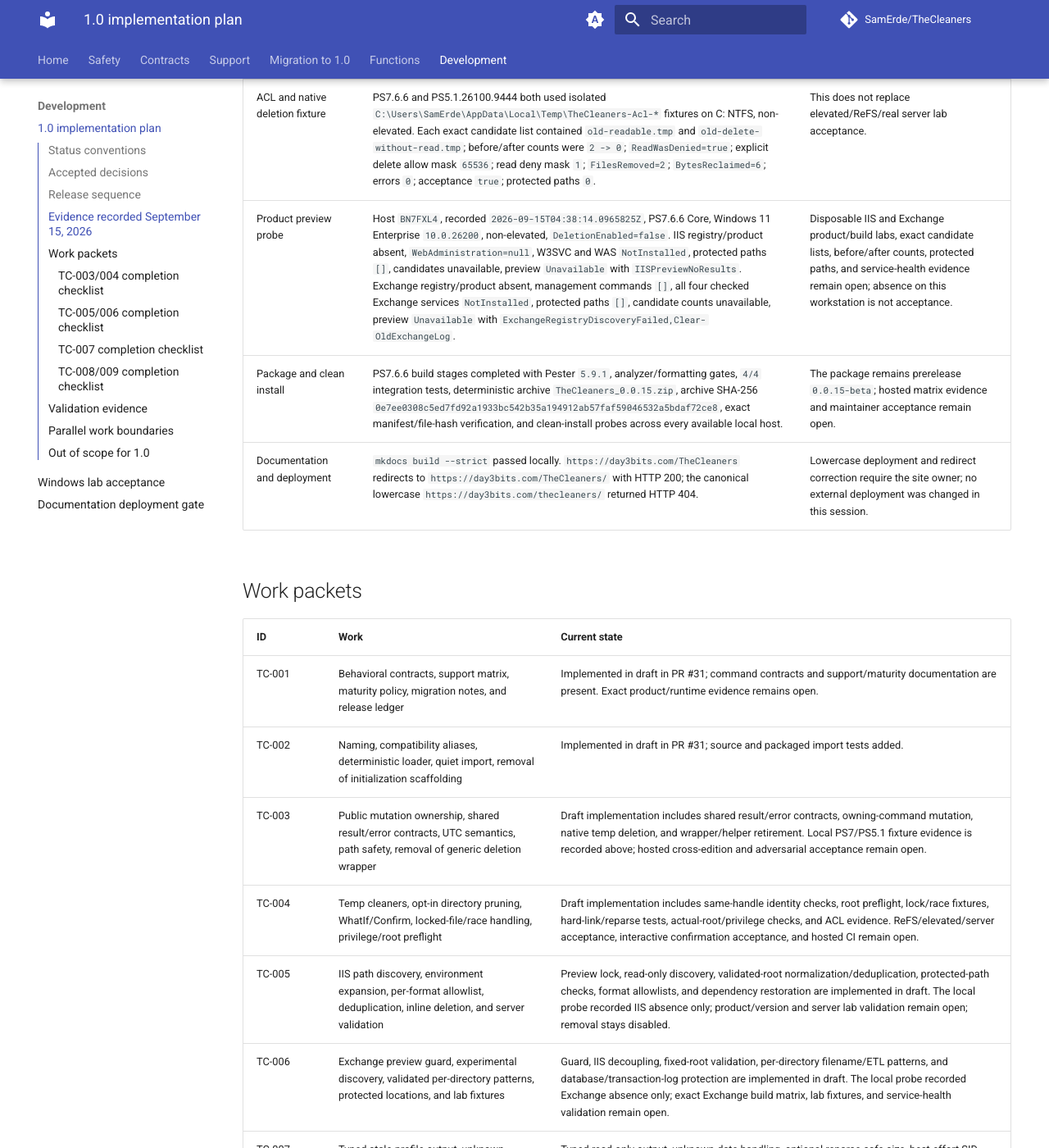
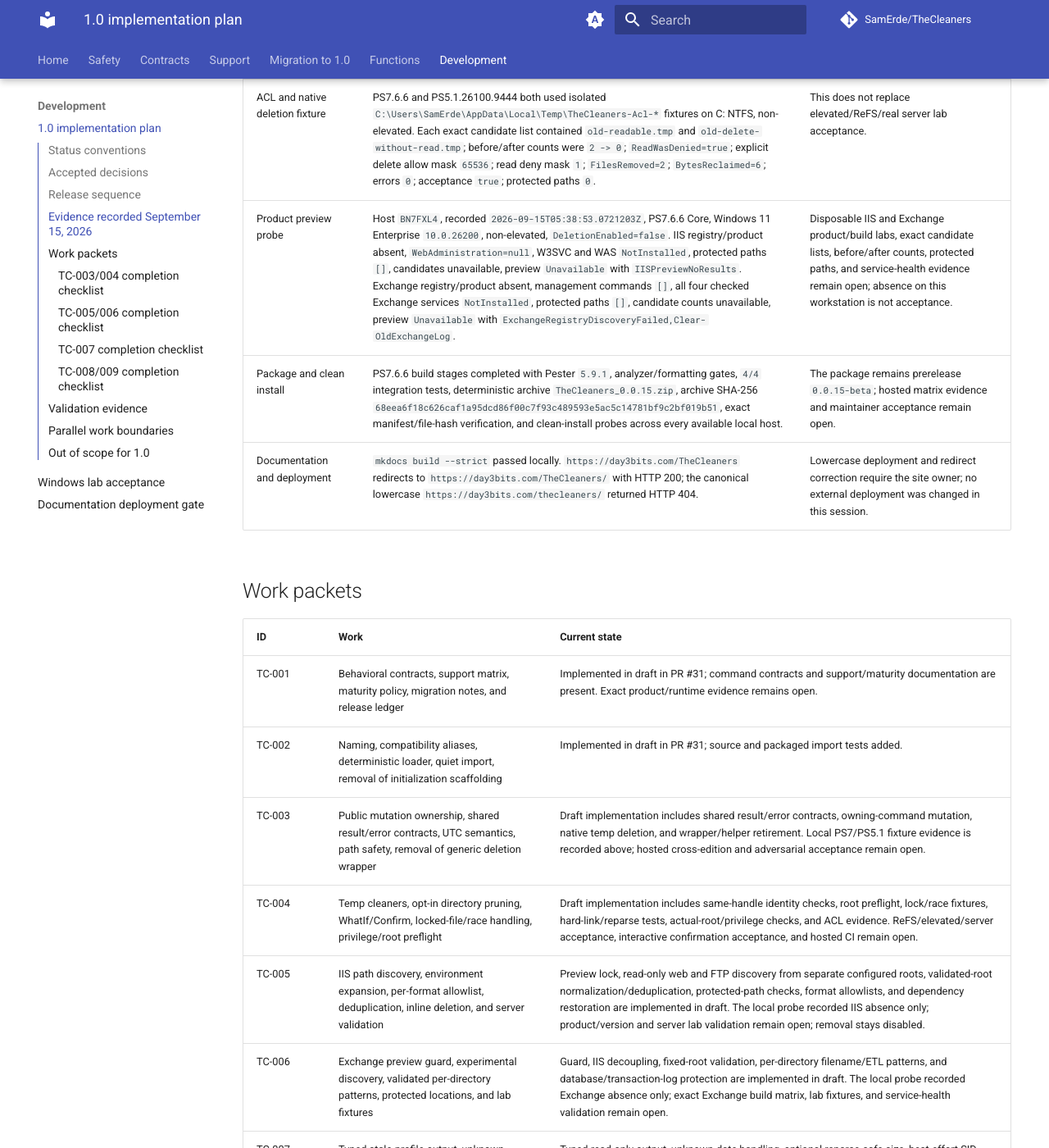
Before and after one commit to SamErde/TheCleaners, an MkDocs documentation site: the page built from docs/release-plan-1.0.md, in a window 1280 px wide and 1400 px high, scrolled down 2052 px. Shown: the whole window at 82% size. Built offline with MkDocs 1.6.1 and Material for MkDocs 9.7.7, drawn with Linux system fonts in a browser that asks for light colours; comment, search, counter and statistics services are not loaded; some of the changed text lies outside the part shown.

Commit message:
Record FTP review and final evidence

```diff
--- a/docs/release-plan-1.0.md
+++ b/docs/release-plan-1.0.md
@@ -31,16 +31,16 @@
 
 ## Evidence recorded September 15, 2026
 
-Source and package evidence was collected at commit `f814404c2948d40daa818122613a9b9336544b74`; the ledger update itself is documentation-only and this is not a merged commit or a hosted CI run. No real Windows, IIS, or Exchange cleanup was run, and no release tag or Gallery publication was performed.
+Source and package evidence was collected at commit `134bbecc037b470533d5b3c6731b67a20c5f36cb`; the ledger update itself is documentation-only and this is not a merged commit or a hosted CI run. No real Windows, IIS, or Exchange cleanup was run, and no release tag or Gallery publication was performed.
 
 | Gate | Exact evidence | Boundary that remains open |
 | --- | --- | --- |
 | Host and filesystem | Windows 11 Enterprise `10.0.26200` / build `26200`; PS7.6.6 Core; non-elevated; actual user temp `C:\Users\SamErde\AppData\Local\Temp\`; operating-system Windows root `C:\WINDOWS`; `LongPathsEnabled=0`; visible volumes were NTFS (`OS`, `WINRETOOLS`, `DELLSUPPORT`); no ReFS volume was available. | Elevated, ReFS, and supported Windows client/server acceptance still require a suitable disposable lab. |
-| PS7 current suite | Pester `5.9.1`; `150/150` passed; `0` failed, skipped, or not run; report runtime `7.6.6 Core`; no coverage instrumentation was enabled for this run. | Hosted CI still needs the configured supported 7 LTS and current-stable run URLs. |
-| Windows PowerShell compatibility and coverage | Pester `5.9.1`; PS `5.1.26100.9444` Desktop; `150/150` unit tests passed; `0` failed, skipped, or not run; `80.20%` (`798/995` commands executed/analyzed); report commit `f814404c2948d40daa818122613a9b9336544b74`. The test harness preloaded the CodeDOM-generated native helper before Pester created worker runspaces, so the complete native suite ran. | Hosted PS5.1 acceptance still requires its CI run URL. |
+| PS7 current suite | Pester `5.9.1`; `152/152` passed; `0` failed, skipped, or not run; report runtime `7.6.6 Core`; no coverage instrumentation was enabled for this run. | Hosted CI still needs the configured supported 7 LTS and current-stable run URLs. |
+| Windows PowerShell compatibility and coverage | Pester `5.9.1`; PS `5.1.26100.9444` Desktop; `152/152` unit tests passed; `0` failed, skipped, or not run; `82.10%` (`835/1017` commands executed/analyzed); report commit `134bbecc037b470533d5b3c6731b67a20c5f36cb`. The test harness preloaded the CodeDOM-generated native helper before Pester created worker runspaces, so the complete native suite ran. | Hosted PS5.1 acceptance still requires its CI run URL. |
 | ACL and native deletion fixture | PS7.6.6 and PS5.1.26100.9444 both used isolated `C:\Users\SamErde\AppData\Local\Temp\TheCleaners-Acl-*` fixtures on C: NTFS, non-elevated. Each exact candidate list contained `old-readable.tmp` and `old-delete-without-read.tmp`; before/after counts were `2 -> 0`; `ReadWasDenied=true`; explicit delete allow mask `65536`; read deny mask `1`; `FilesRemoved=2`; `BytesReclaimed=6`; errors `0`; acceptance `true`; protected paths `0`. | This does not replace elevated/ReFS/real server lab acceptance. |
-| Product preview probe | Host `BN7FXL4`, recorded `2026-09-15T04:38:14.0965825Z`, PS7.6.6 Core, Windows 11 Enterprise `10.0.26200`, non-elevated, `DeletionEnabled=false`. IIS registry/product absent, `WebAdministration=null`, W3SVC and WAS `NotInstalled`, protected paths `[]`, candidates unavailable, preview `Unavailable` with `IISPreviewNoResults`. Exchange registry/product absent, management commands `[]`, all four checked Exchange services `NotInstalled`, protected paths `[]`, candidate counts unavailable, preview `Unavailable` with `ExchangeRegistryDiscoveryFailed,Clear-OldExchangeLog`. | Disposable IIS and Exchange product/build labs, exact candidate lists, before/after counts, protected paths, and service-health evidence remain open; absence on this workstation is not acceptance. |
-| Package and clean install | PS7.6.6 build stages completed with Pester `5.9.1`, analyzer/formatting gates, `4/4` integration tests, deterministic archive `TheCleaners_0.0.15.zip`, archive SHA-256 `0e7ee0308c5ed7fd92a1933bc542b35a194912ab57faf59046532a5bdaf72ce8`, exact manifest/file-hash verification, and clean-install probes across every available local host. | The package remains prerelease `0.0.15-beta`; hosted matrix evidence and maintainer acceptance remain open. |
+| Product preview probe | Host `BN7FXL4`, recorded `2026-09-15T05:38:53.0721203Z`, PS7.6.6 Core, Windows 11 Enterprise `10.0.26200`, non-elevated, `DeletionEnabled=false`. IIS registry/product absent, `WebAdministration=null`, W3SVC and WAS `NotInstalled`, protected paths `[]`, candidates unavailable, preview `Unavailable` with `IISPreviewNoResults`. Exchange registry/product absent, management commands `[]`, all four checked Exchange services `NotInstalled`, protected paths `[]`, candidate counts unavailable, preview `Unavailable` with `ExchangeRegistryDiscoveryFailed,Clear-OldExchangeLog`. | Disposable IIS and Exchange product/build labs, exact candidate lists, before/after counts, protected paths, and service-health evidence remain open; absence on this workstation is not acceptance. |
+| Package and clean install | PS7.6.6 build stages completed with Pester `5.9.1`, analyzer/formatting gates, `4/4` integration tests, deterministic archive `TheCleaners_0.0.15.zip`, archive SHA-256 `68eea6f18c626caf1a95dcd86f00c7f93c489593e5ac5c14781bf9c2bf019b51`, exact manifest/file-hash verification, and clean-install probes across every available local host. | The package remains prerelease `0.0.15-beta`; hosted matrix evidence and maintainer acceptance remain open. |
 | Documentation and deployment | `mkdocs build --strict` passed locally. `https://day3bits.com/TheCleaners` redirects to `https://day3bits.com/TheCleaners/` with HTTP 200; the canonical lowercase `https://day3bits.com/thecleaners/` returned HTTP 404. | Lowercase deployment and redirect correction require the site owner; no external deployment was changed in this session. |
 
 ## Work packets
@@ -51,7 +51,7 @@
 | TC-002 | Naming, compatibility aliases, deterministic loader, quiet import, removal of initialization scaffolding | Implemented in draft in PR #31; source and packaged import tests added. |
 | TC-003 | Public mutation ownership, shared result/error contracts, UTC semantics, path safety, removal of generic deletion wrapper | Draft implementation includes shared result/error contracts, owning-command mutation, native temp deletion, and wrapper/helper retirement. Local PS7/PS5.1 fixture evidence is recorded above; hosted cross-edition and adversarial acceptance remain open. |
 | TC-004 | Temp cleaners, opt-in directory pruning, WhatIf/Confirm, locked-file/race handling, privilege/root preflight | Draft implementation includes same-handle identity checks, root preflight, lock/race fixtures, hard-link/reparse tests, actual-root/privilege checks, and ACL evidence. ReFS/elevated/server acceptance, interactive confirmation acceptance, and hosted CI remain open. |
-| TC-005 | IIS path discovery, environment expansion, per-format allowlist, deduplication, inline deletion, and server validation | Preview lock, read-only discovery, validated-root normalization/deduplication, protected-path checks, format allowlists, and dependency restoration are implemented in draft. The local probe recorded IIS absence only; product/version and server lab validation remain open; removal stays disabled. |
+| TC-005 | IIS path discovery, environment expansion, per-format allowlist, deduplication, inline deletion, and server validation | Preview lock, read-only web and FTP discovery from separate configured roots, validated-root normalization/deduplication, protected-path checks, format allowlists, and dependency restoration are implemented in draft. The local probe recorded IIS absence only; product/version and server lab validation remain open; removal stays disabled. |
 | TC-006 | Exchange preview guard, experimental discovery, validated per-directory patterns, protected locations, and lab fixtures | Guard, IIS decoupling, fixed-root validation, per-directory filename/ETL patterns, and database/transaction-log protection are implemented in draft. The local probe recorded Exchange absence only; exact Exchange build matrix, lab fixtures, and service-health validation remain open. |
 | TC-007 | Typed stale-profile output, unknown LastUseTime, optional size, SID resolution, and command inventory | Typed read-only output, unknown-date handling, optional reparse-safe size, best-effort SID resolution, and orphan-helper retirement are implemented in draft; Windows acceptance remains open. |
 | TC-008 | One source-layout package, exact-artifact tests/publication, reproducible build, complete runtime matrix, and CI gates | Source-layout artifact, strict test/integration reports, deterministic archive, content manifest/hash, protected publisher, clean-install probe, and ShouldProcess analyzer gate are implemented in draft. Hosted runtime/CI evidence and maintainer acceptance remain open. |
@@ -94,7 +94,7 @@
 - [x] Add a protected publishing environment and version/tag/prerelease checks; refuse duplicate Gallery versions in the publisher script.
 - [x] Add complete 5.1 plus supported 7 LTS/current package/install tests, not just source unit tests; local PS5.1/PS7.6.6 evidence is recorded above, while hosted 7 LTS/current and CI evidence remain open.
 - [x] Re-enable the ShouldProcess analyzer rule; no broad suppression is used in the draft source.
-- [x] Meet at least 80% overall coverage and explicitly test every safety-critical branch; local PS5.1 measured 80.20% with no skipped tests at `f814404`, while hosted CI and remaining unexecuted failure branches still require evidence.
+- [x] Meet at least 80% overall coverage and explicitly test every safety-critical branch; local PS5.1 measured 82.10% (`835/1017` commands) with no skipped tests at `134bbec`, while hosted CI and remaining unexecuted failure branches still require evidence.
 - [x] Retain machine-readable unit and integration reports, with failed/skipped counts and exact runtime versions in the draft build.
 - [x] Generate command references and external help from the source of truth; add drift checks and validate the documentation build strictly in CI.
 - [x] Update README, migration guide, changelog, support/security policy, contributing instructions, PR template, and agent instructions.
@@ -117,6 +117,7 @@
 | Optional registry absence versus access failure | `src/Tests/Unit/PreviewCommandSafety.Tests.ps1`: IIS fixture uses an absent-value exception; `reports registry access failure instead of silently omitting a configured root` checks the error stream and `-ErrorAction Stop`. |
 | IIS dependency registrations restored on success/failure, existing module preserved | `src/Tests/Unit/IISDiscoverySafety.Tests.ps1`: four fresh-process fixture-module scenarios; also checks caller confirmation preferences and leaked commands. This does not claim to unload Windows assemblies. |
 | Equivalent site/default/registry roots previewed once | `src/Tests/Unit/IISDiscoverySafety.Tests.ps1`: site variants, registry dot/trailing/alternate-separator cases, and a distinct-custom-root control. |
+| IIS FTP logging is discovered separately from web logging | `src/Tests/Unit/IISDiscoverySafety.Tests.ps1`: fresh-process FTP scenario and in-process `FTPSVC7` fixture verify the separate `ftpServer.logFile` root; `src/Tests/Unit/PreviewAllowlist.Tests.ps1` covers `FTPSVC` and legacy `MSFTPSVC` service labels. |
 | Fully qualified Windows path syntax enforced before resolution | `src/Tests/Unit/FullyQualifiedPathSafety.Tests.ps1`: drive-relative, root-relative, ordinary relative, provider, invalid `RootPath`, UNC, device, and extended-length syntax cases, plus valid drive/descendant and containment cases. |
 | Shared result and stable error contracts | `src/Tests/Unit/ResultContract.Tests.ps1`: documented cleanup fields, UTC normalization, stable fully qualified error ID, category, and target object. |
 | Hard-link, symlink, and recreated-directory identity behavior | `src/Tests/Unit/IdentitySafety.Tests.ps1`: native identity stability, hard-link fixture behavior for both temp commands when the host permits it, symbolic-link reparse detection, and recreated-directory identity mismatch. |
```
Also changed, not shown: other parts of docs/release-plan-1.0.md (+1 -1 lines).
